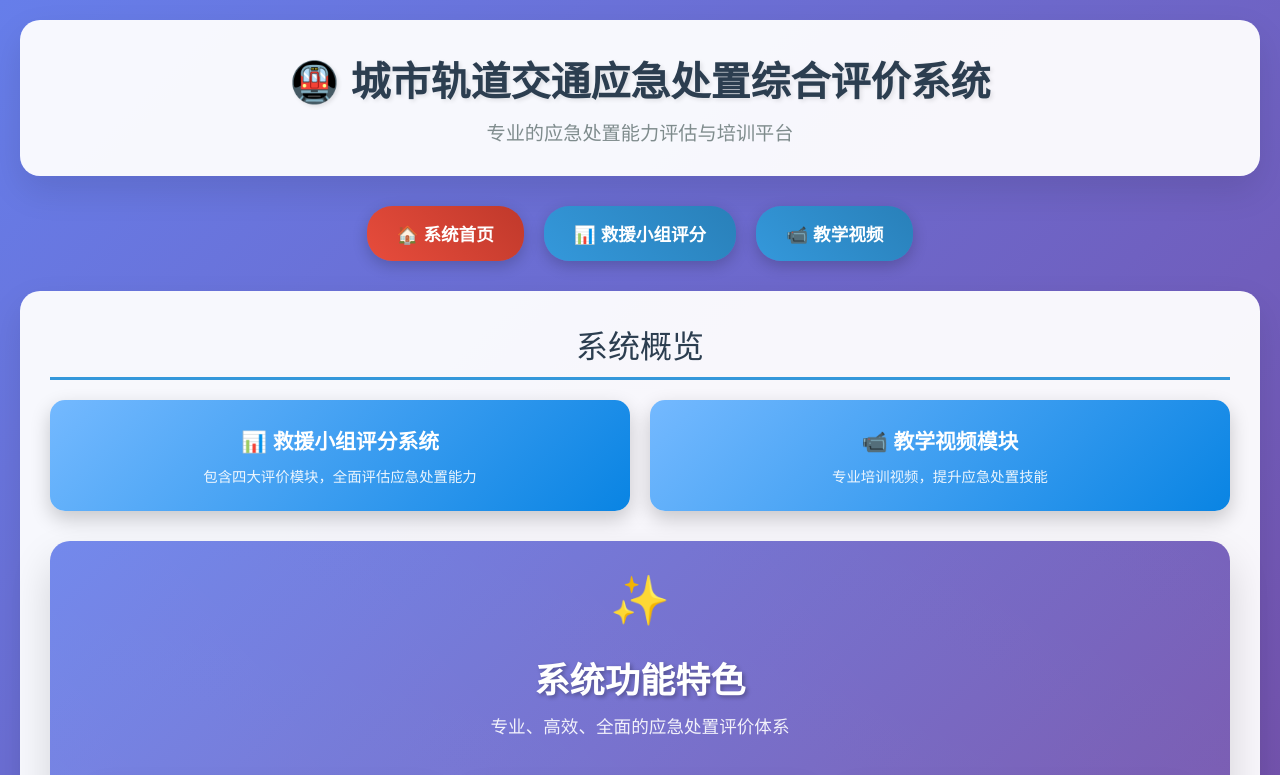
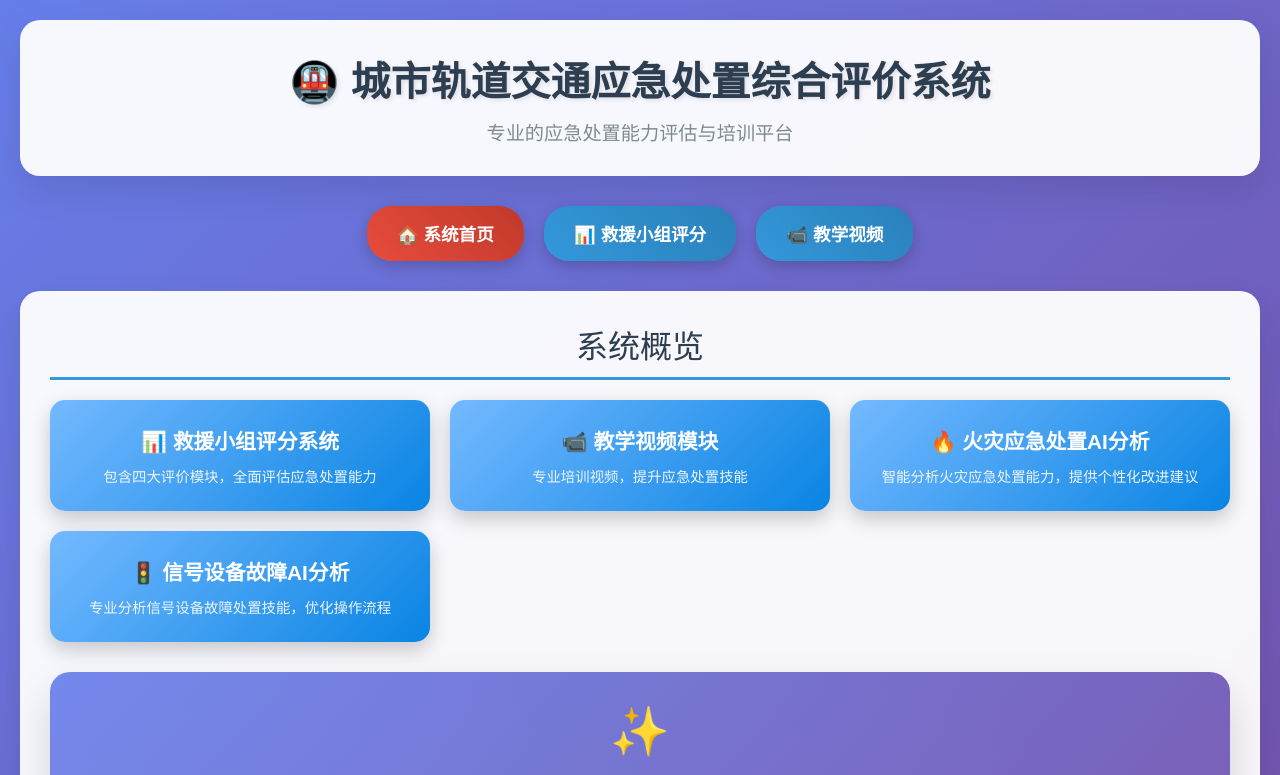
Before and after one commit to moxuan2004/testwed, a plain HTML site: page index.html in a window 1280 px wide. Shown: the top 775 px of the page. Drawn offline with Linux system fonts and the light colour scheme.

Commit message:
Add files via upload

```diff
--- a/index.html
+++ b/index.html
@@ -382,6 +382,14 @@
                     <h3>📹 教学视频模块</h3>
                     <p>专业培训视频，提升应急处置技能</p>
                 </div>
+                <div class="module-card" onclick="openAnalysis('fire')">
+                    <h3>🔥 火灾应急处置AI分析</h3>
+                    <p>智能分析火灾应急处置能力，提供个性化改进建议</p>
+                </div>
+                <div class="module-card" onclick="openAnalysis('signal')">
+                    <h3>🚦 信号设备故障AI分析</h3>
+                    <p>专业分析信号设备故障处置技能，优化操作流程</p>
+                </div>
             </div>
 
             <div class="features-section">
@@ -532,6 +540,18 @@
             window.location.href = `video.html?id=${videoId}`;
         }
 
+        function openAnalysis(analysisType) {
+            // 根据分析类型跳转到对应的AI分析页面
+            const analysisPages = {
+                'fire': 'ai-analysis.html',
+                'signal': 'signal-fault-analysis.html'
+            };
+
+            if (analysisPages[analysisType]) {
+                window.location.href = analysisPages[analysisType];
+            }
+        }
+
         // 页面加载动画
         document.addEventListener('DOMContentLoaded', function() {
             const cards = document.querySelectorAll('.module-card, .task-card, .video-card');
```
